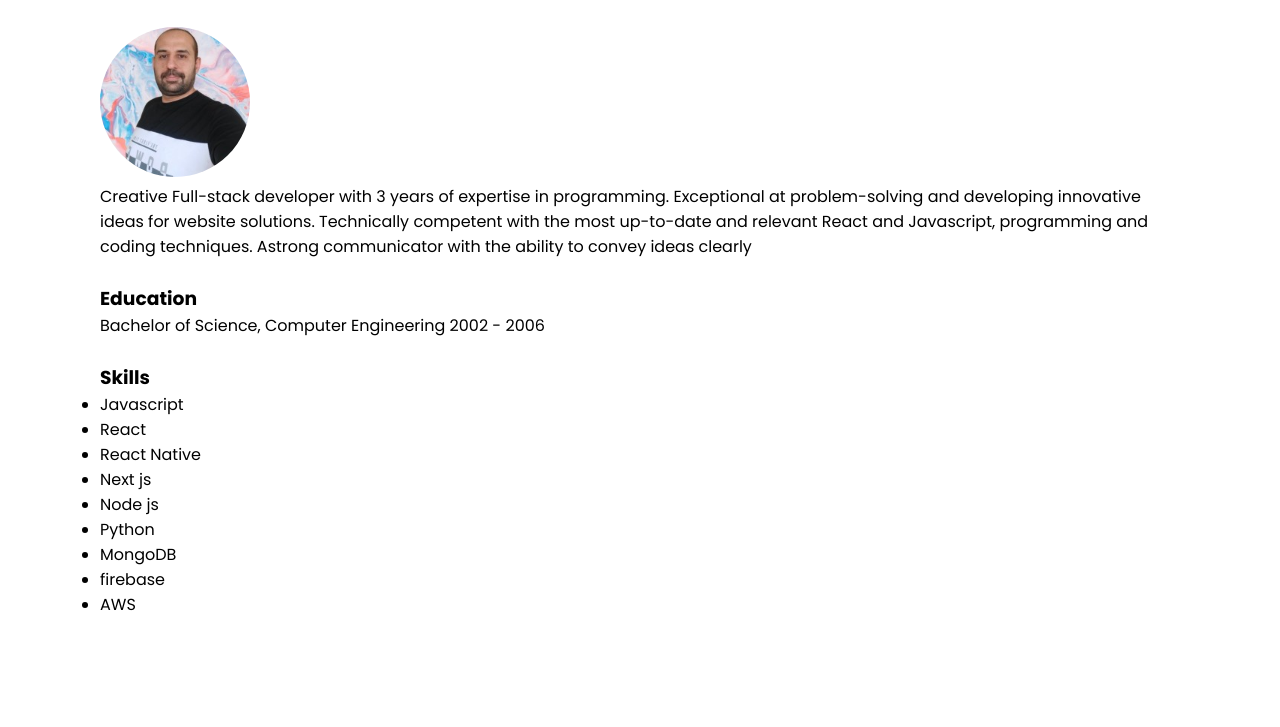
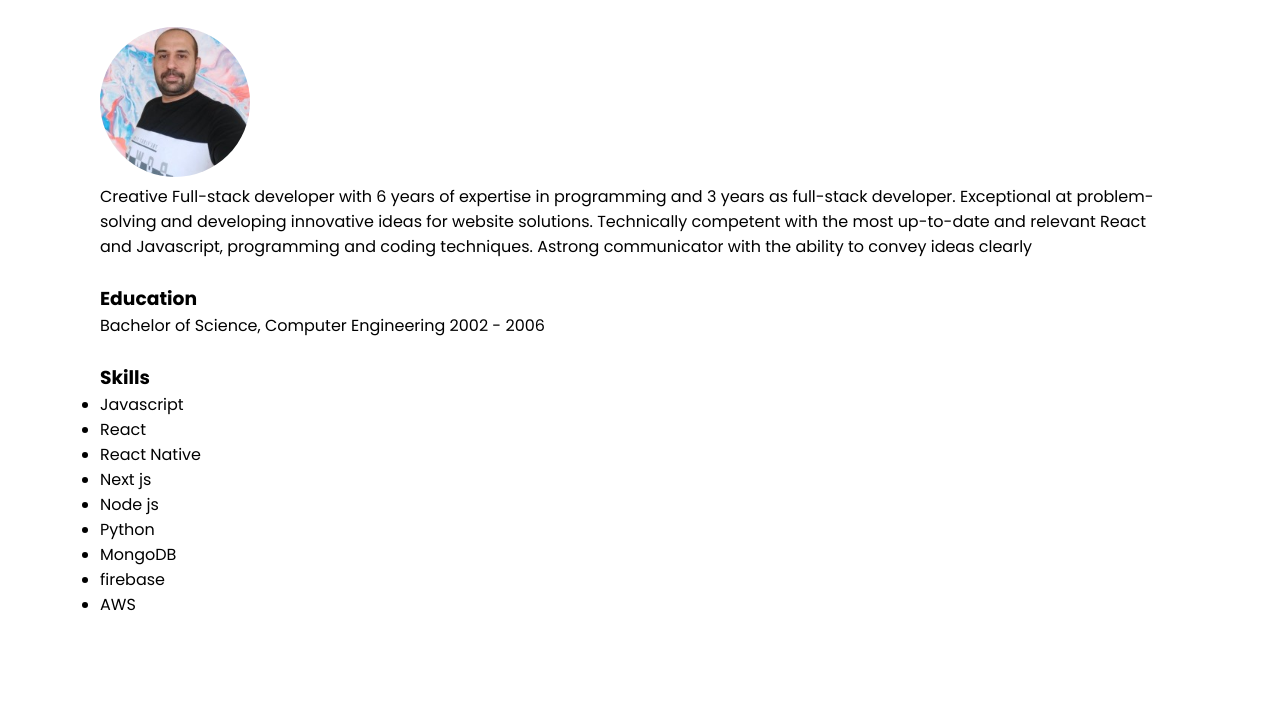
Before and after one commit to Mahmoud1162020/personal-website, a plain HTML site: page resume.html in a window 1280 px wide. Shown: the part 73-800 px from the top of the page. Drawn offline with Linux system fonts and the light colour scheme.

Commit message:
Update resume.html

```diff
--- a/resume.html
+++ b/resume.html
@@ -24,8 +24,8 @@
     </header>
     <section>
         <img src="./images/[removal.ai]_f9005dac-35dd-401c-a386-58dde1c105081.png" width="150px" height="150px" style="border-radius: 50%;">
-        <p>Creative Full-stack developer with 3 years of expertise in
-            programming.
+        <p>Creative Full-stack developer with 6 years of expertise in
+            programming and 3 years as full-stack developer.
             Exceptional at problem-solving and developing
             innovative ideas for website solutions. Technically
             competent with the most up-to-date and relevant
```
